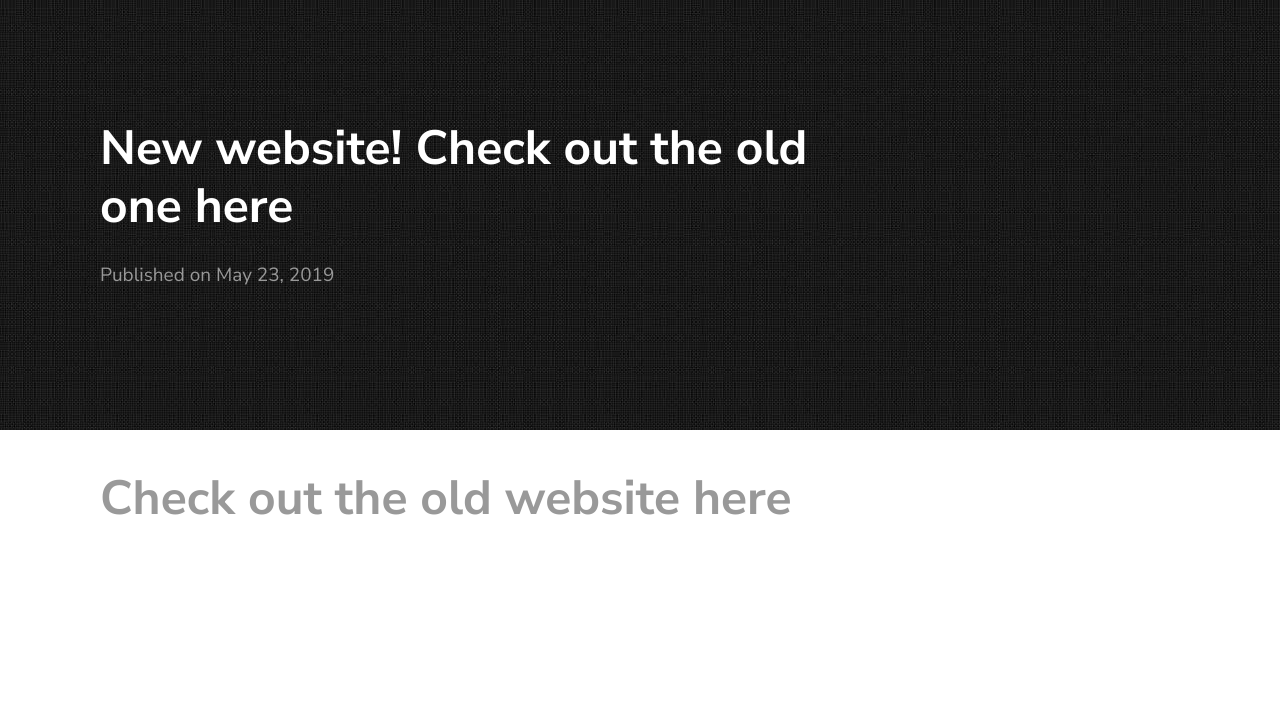
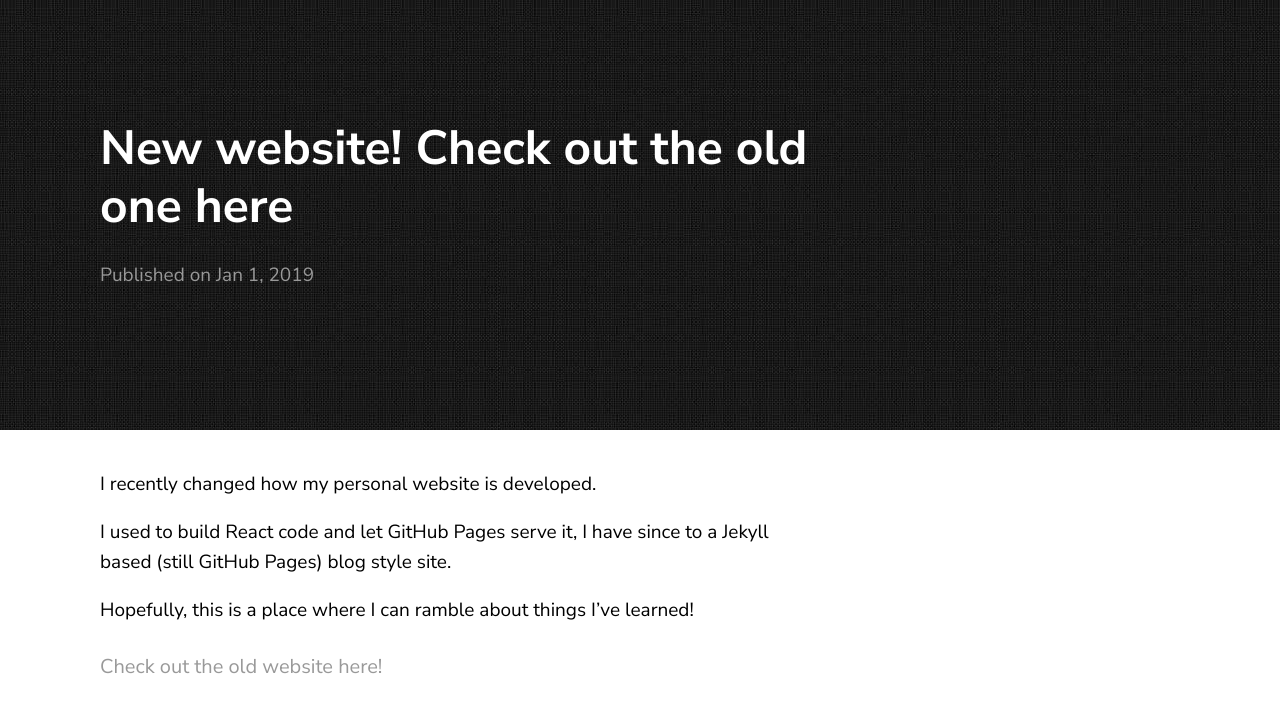
Before and after one commit to oze4/mattoestreich.com, a Jekyll site: the page built from _posts/2019-01-01-old-website.markdown, in a window 1280 px wide. Shown: the top 713 px of the page. Built offline with Jekyll 4.4.1, drawn with Linux system fonts in a browser that asks for light colours.

Commit message:
Update 2019-01-01-old-website.markdown

```diff
--- a/_posts/2019-01-01-old-website.markdown
+++ b/_posts/2019-01-01-old-website.markdown
@@ -1,7 +1,13 @@
 ---
 layout: post
 title:  "New website! Check out the old one here"
-date:   2019-05-23 21:03:36 +0530
+date:   2019-01-01 21:03:36 +0530
 ---
 
-# [Check out the old website here](https://old.mattoestreich.com)
+I recently changed how my personal website is developed.
+
+I used to build React code and let GitHub Pages serve it, I have since to a Jekyll based (still GitHub Pages) blog style site.
+
+Hopefully, this is a place where I can ramble about things I've learned!
+
+#### [Check out the old website here!](https://old.mattoestreich.com)
```
